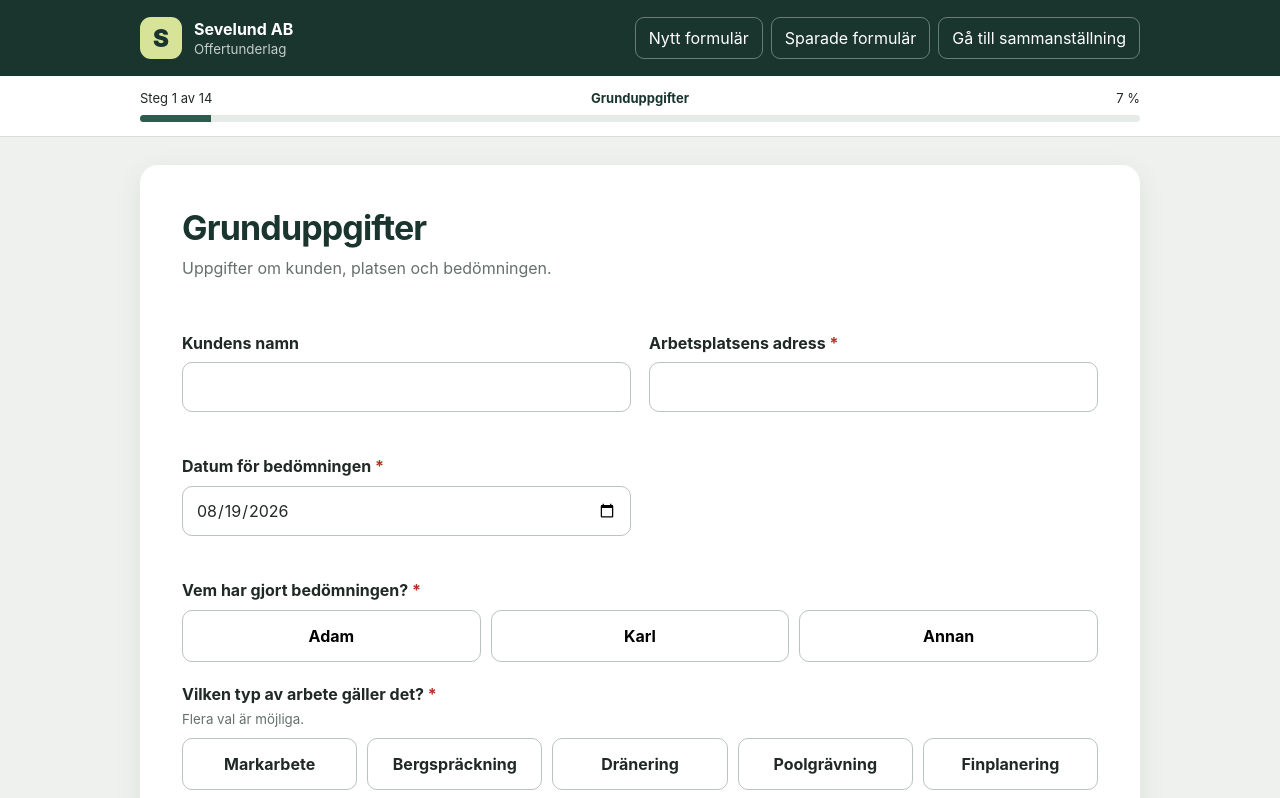
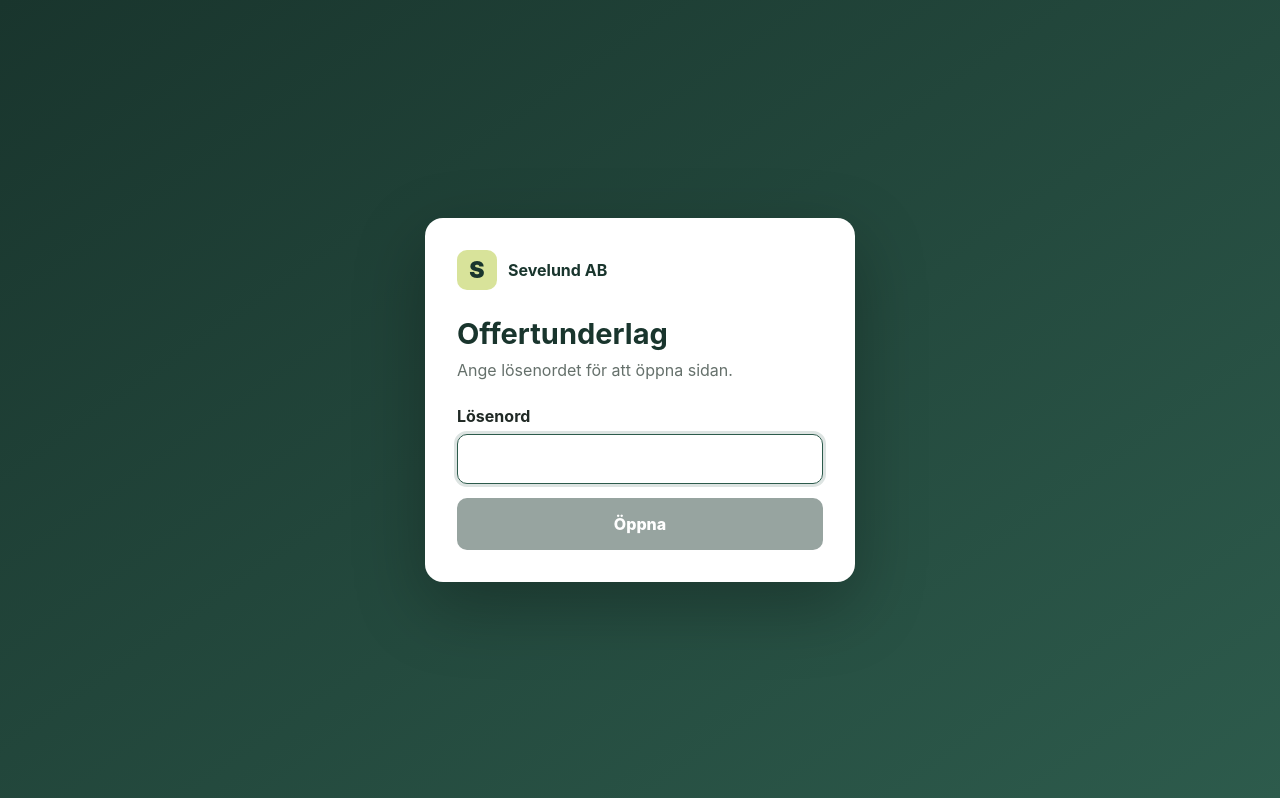
Before and after one commit to Sevelund/offertunderlag, a React (Vite) app: page / in a window 1280 px wide. Shown: the top 798 px of the page. Built offline with nearby package versions, Linux system fonts and the light colour scheme.

Commit message:
Lägg till lösenordsskydd

```diff
--- a/src/App.tsx
+++ b/src/App.tsx
@@ -1,5 +1,5 @@
 import { useEffect, useMemo, useState } from 'react'
-import type { ChangeEvent } from 'react'
+import type { ChangeEvent, FormEvent } from 'react'
 import type { FormData, ProjectImage } from './types'
 import { conditions, equipmentTypes, excavatorSizes, massTypes, materialTypes, otherMaterialTypes, units, workTypes } from './constants'
 import { blankEquipment, blankExcavator, blankMachine, blankMassOut, blankMaterialIn, blankOtherMaterial, createInitialData, id } from './defaults'
@@ -8,6 +8,7 @@ import { compressImage } from './image'
 import { generatePdf } from './pdf'
 import { Field, RepeaterCard, Section, YesNo } from './components'
 import { ACTIVE_STORAGE_KEY, archiveIdFromUrl, archiveKey, deleteArchivedForm, listArchivedForms, loadArchivedForm, saveArchivedForm, type SavedArchive } from './archive'
+import { SITE_AUTH_KEY, SITE_PASSWORD_HASH, sessionIsUnlocked, unlockSession, verifyPassword } from './auth'
 
 const stepNames = ['Grunduppgifter', 'Omfattning', 'Grävmaskin', 'Dumper och hjullastare', 'Padda och utrustning', 'Material till platsen', 'Massor från platsen', 'Övrigt material', 'Syfte', 'Genomförande', 'Förutsättningar', 'Övrig information', 'Bilder', 'Sammanställning']
 const num = (value: string) => Number(value) || 0
@@ -24,6 +25,7 @@ function loadData(): FormData {
 }
 
 export default function App() {
+  const [siteUnlocked, setSiteUnlocked] = useState(() => sessionIsUnlocked(SITE_AUTH_KEY))
   const [data, setData] = useState<FormData>(loadData)
   const [step, setStep] = useState(1)
   const [archiveId, setArchiveId] = useState(archiveIdFromUrl)
@@ -105,6 +107,16 @@ export default function App() {
     if (lastSaved?.id === id) setLastSaved(null)
   }
 
+  const unlockSite = async (password: string) => {
+    if (!await verifyPassword(password, SITE_PASSWORD_HASH)) return false
+    unlockSession(SITE_AUTH_KEY); setSiteUnlocked(true); return true
+  }
+  const openArchives = () => {
+    setSavedForms(listArchivedForms()); setShowArchives(true)
+  }
+
+  if (!siteUnlocked) return <PasswordGate title="Offertunderlag" description="Ange lösenordet för att öppna sidan." onUnlock={unlockSite} />
+
   const ownership = (value: string, onChange: (v: string) => void) => <select value={value} onChange={e => onChange(e.target.value)}><option>Egen</option><option>Hyrd</option></select>
   const summaryRows = [
     ['Kund', data.customerName], ['Arbetsplats', data.address],
@@ -116,7 +128,7 @@ export default function App() {
   ]
 
   return <>
-    <header className="topbar"><div className="brand"><span className="mark">S</span><div><strong>Sevelund AB</strong><small>Offertunderlag</small></div></div><div className="top-actions"><button type="button" className="ghost" onClick={startNew}>Nytt formulär</button><button type="button" className="ghost" onClick={() => { setSavedForms(listArchivedForms()); setShowArchives(true) }}>Sparade formulär{savedForms.length ? ` (${savedForms.length})` : ''}</button><button type="button" className="ghost" onClick={() => go(14)}>Gå till sammanställning</button></div></header>
+    <header className="topbar"><div className="brand"><span className="mark">S</span><div><strong>Sevelund AB</strong><small>Offertunderlag</small></div></div><div className="top-actions"><button type="button" className="ghost" onClick={startNew}>Nytt formulär</button><button type="button" className="ghost" onClick={openArchives}>Sparade formulär{savedForms.length ? ` (${savedForms.length})` : ''}</button><button type="button" className="ghost" onClick={() => go(14)}>Gå till sammanställning</button></div></header>
     {showArchives && <div className="modal-backdrop" role="presentation" onMouseDown={e => { if (e.target === e.currentTarget) setShowArchives(false) }}><section className="archive-modal" role="dialog" aria-modal="true" aria-labelledby="archive-title"><div className="archive-head"><div><h2 id="archive-title">Sparade formulär</h2><p>Formulären finns endast i den här webbläsaren på den här enheten.</p></div><button type="button" aria-label="Stäng" onClick={() => setShowArchives(false)}>×</button></div>{savedForms.length ? <div className="archive-list">{savedForms.map(form => <article className="archive-row" key={form.id}><div><b>{form.address || 'Adress saknas'}</b><span>{form.customerName || 'Kundnamn saknas'} · Bedömning {form.assessmentDate || 'datum saknas'}</span><small>Sparad {form.savedDate || 'okänt datum'}{form.imageCount ? ` · ${form.imageCount} bilder` : ''}</small></div><div className="archive-actions"><a href={form.url}>Öppna</a><button type="button" onClick={() => removeSavedForm(form.id)}>Radera</button></div></article>)}</div> : <div className="archive-empty"><b>Det finns inga sparade formulär.</b><span>En kopia skapas automatiskt när du genererar en PDF.</span></div>}</section></div>}
     <div className="progress-wrap"><div className="progress-meta"><span>Steg {step} av {stepNames.length}</span><b>{stepNames[step - 1]}</b><span>{Math.round(step / stepNames.length * 100)} %</span></div><div className="progress"><span style={{ width: `${step / stepNames.length * 100}%` }} /></div></div>
     <main>
@@ -184,6 +196,31 @@ export default function App() {
   </>
 }
 
+function PasswordGate({ title, description, onUnlock }: { title: string; description: string; onUnlock: (password: string) => Promise<boolean> }) {
+  return <div className="password-page"><PasswordCard title={title} description={description} onUnlock={onUnlock} /></div>
+}
+
+function PasswordCard({ title, description, onUnlock, onClose }: { title: string; description: string; onUnlock: (password: string) => Promise<boolean>; onClose?: () => void }) {
+  const [password, setPassword] = useState('')
+  const [error, setError] = useState('')
+  const [working, setWorking] = useState(false)
+  const submit = async (event: FormEvent) => {
+    event.preventDefault(); setWorking(true); setError('')
+    const accepted = await onUnlock(password)
+    if (!accepted) { setError('Fel lösenord. Försök igen.'); setPassword('') }
+    setWorking(false)
+  }
+  return <section className="password-card" role={onClose ? 'dialog' : undefined} aria-modal={onClose ? 'true' : undefined} aria-labelledby="password-title">
+    {onClose && <button type="button" className="password-close" aria-label="Stäng" onClick={onClose}>×</button>}
+    <div className="password-brand"><span className="mark">S</span><strong>Sevelund AB</strong></div>
+    <h1 id="password-title">{title}</h1><p>{description}</p>
+    <form onSubmit={submit}><label htmlFor="password">Lösenord</label><input id="password" type="password" autoComplete="current-password" autoFocus value={password} onChange={e => setPassword(e.target.value)} />
+      {error && <div className="password-error" role="alert">{error}</div>}
+      <button type="submit" disabled={!password || working}>{working ? 'Kontrollerar…' : 'Öppna'}</button>
+    </form>
+  </section>
+}
+
 function Compactor({ title, active, setActive, days, setDays, ownershipValue, setOwnership, comment, setComment }: { title: string; active: boolean; setActive: (v: boolean) => void; days: number; setDays: (v: number) => void; ownershipValue: string; setOwnership: (v: string) => void; comment: string; setComment: (v: string) => void }) {
   return <div className="equipment-block"><Field label={`Behövs ${title.toLowerCase()}?`}><YesNo value={active} onChange={v => setActive(Boolean(v))} /></Field>{active && <div className="grid two"><Field label="Antal dagar"><input type="number" min="1" step="1" inputMode="numeric" value={days} onChange={e => setDays(num(e.target.value))} /></Field><Field label="Egen eller hyrd"><select value={ownershipValue} onChange={e => setOwnership(e.target.value)}><option>Egen</option><option>Hyrd</option></select></Field><Field label="Kommentar"><textarea value={comment} onChange={e => setComment(e.target.value)} /></Field></div>}</div>
 }
--- /dev/null
+++ b/src/auth.ts
@@ -0,0 +1,20 @@
+export const SITE_AUTH_KEY = 'sevelund-offertunderlag-site-auth'
+
+export const SITE_PASSWORD_HASH = '36639c32351b36ee920219578afa34e2743f2a10065bf42297fbccc75b29f10f'
+
+export async function verifyPassword(password: string, expectedHash: string) {
+  const bytes = new TextEncoder().encode(password)
+  const digest = await crypto.subtle.digest('SHA-256', bytes)
+  const actualHash = Array.from(new Uint8Array(digest), byte => byte.toString(16).padStart(2, '0')).join('')
+  return actualHash === expectedHash
+}
+
+export function sessionIsUnlocked(key: string) {
+  try { return sessionStorage.getItem(key) === 'unlocked' }
+  catch { return false }
+}
+
+export function unlockSession(key: string) {
+  try { sessionStorage.setItem(key, 'unlocked') }
+  catch { /* Lösenordet får anges igen om sessionslagring är blockerad. */ }
+}
--- a/src/styles.css
+++ b/src/styles.css
@@ -11,6 +11,16 @@ button:disabled { cursor: not-allowed; opacity: .45; }
 .brand small { opacity: .75; margin-top: 2px; }
 .ghost { border: 1px solid rgba(255,255,255,.35); background: transparent; color: white; border-radius: 9px; padding: 10px 13px; }
 .top-actions { display: flex; align-items: center; gap: 8px; }
+.password-page { min-height: 100vh; display: grid; place-items: center; padding: 20px; background: linear-gradient(145deg, var(--green), #2d5b4c); }
+.password-card { position: relative; width: min(430px, 100%); border-radius: 18px; background: white; padding: 32px; box-shadow: 0 24px 70px rgba(0,0,0,.28); }
+.password-brand { display: flex; align-items: center; gap: 11px; color: var(--green); }
+.password-brand .mark { width: 40px; height: 40px; border-radius: 10px; display: grid; place-items: center; background: var(--lime); color: var(--green); font-size: 23px; font-weight: 900; }
+.password-card h1 { margin: 26px 0 7px; color: var(--green); font-size: 29px; }
+.password-card p { margin: 0 0 24px; color: #65706b; line-height: 1.5; }
+.password-card label { display: block; margin-bottom: 8px; font-weight: 700; }
+.password-card form > button { width: 100%; min-height: 52px; margin-top: 14px; border: 0; border-radius: 10px; background: var(--green); color: white; font-weight: 800; }
+.password-error { margin-top: 11px; color: var(--danger); font-weight: 650; }
+.password-close { position: absolute; top: 15px; right: 15px; width: 40px; height: 40px; border: 1px solid #bdc7c0; border-radius: 9px; background: white; color: var(--green); font-size: 26px; line-height: 1; }
 .modal-backdrop { position: fixed; inset: 0; z-index: 50; display: grid; place-items: center; padding: 16px; background: rgba(11, 25, 20, .62); }
 .archive-modal { width: min(760px, 100%); max-height: min(760px, calc(100vh - 32px)); overflow: auto; border-radius: 17px; background: white; padding: 24px; box-shadow: 0 24px 70px rgba(0,0,0,.28); }
 .archive-head { display: flex; align-items: flex-start; justify-content: space-between; gap: 18px; padding-bottom: 16px; border-bottom: 1px solid var(--line); }
```
